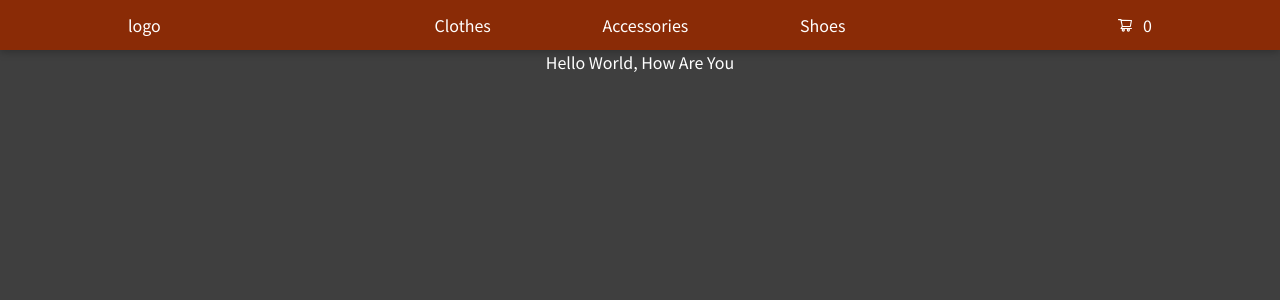
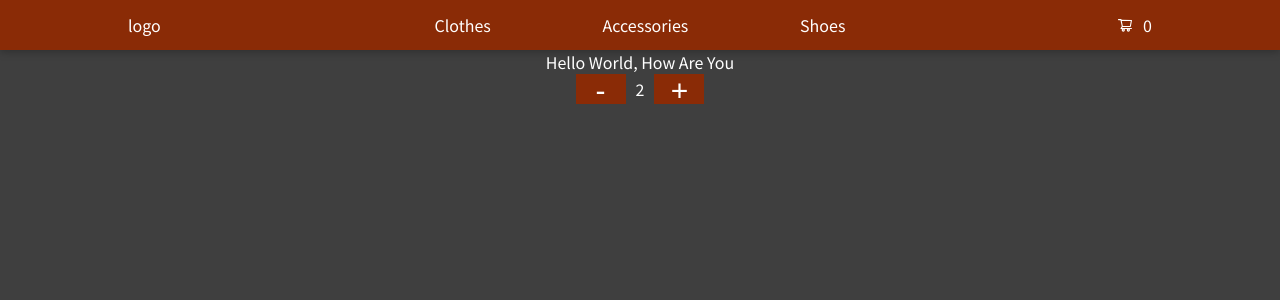
Before and after one commit to francocragnolini/coder_house, a React (Create React App) app: page / in a window 1280 px wide. Shown: the top 300 px of the page. Built offline with nearby package versions, Linux system fonts and the light colour scheme.

Commit message:
ItemCount component completed

```diff
--- /dev/null
+++ b/src/components/ItemCount.jsx
@@ -0,0 +1,34 @@
+import { useState } from "react";
+import classes from "./ItemCount.module.css";
+
+const ItemCount = (props) => {
+  //   setting the state of ItemCount
+  const [count, setCount] = useState(props.initial);
+
+  //  Handlers
+  const operation = (operator) => {
+    if (operator === "-" && count > 1) {
+      setCount(count - 1);
+    }
+    if (operator === "+" && count < props.stock) {
+      setCount(count + 1);
+    }
+  };
+
+  const addHandler = () => {
+    alert("Hello World");
+  };
+  return (
+    <div className={classes.itemCount}>
+      <button type="button" onClick={() => operation("-")}>
+        -
+      </button>
+      <span>{count}</span>
+      <button type="button" onClick={() => operation("+")}>
+        +
+      </button>
+    </div>
+  );
+};
+
+export default ItemCount;
--- /dev/null
+++ b/src/components/ItemCount.module.css
@@ -0,0 +1,20 @@
+.itemCount {
+  display: flex;
+  align-items: center;
+}
+.itemCount button {
+  width: 5rem;
+  height: 3rem;
+  outline: none;
+  border: none;
+  cursor: pointer;
+  background-color: #8a2b06;
+  color: #fff;
+  font-size: 3rem;
+  text-align: center;
+}
+
+.itemCount span {
+  margin: 0 1rem;
+  color: #fff;
+}
--- a/src/pages/ItemListContainer.jsx
+++ b/src/pages/ItemListContainer.jsx
@@ -1,6 +1,16 @@
 import classes from "./ItemListContainer.module.css";
+import ItemCount from "../components/ItemCount";
+
+// Simulating the item data
+const DUMMY_DATA = [{ initial: 2, stock: 5 }];
+
 const ItemListContainer = (props) => {
-  return <div className={classes["item-list-container"]}>{props.greeting}</div>;
+  return (
+    <div className={classes["item-list-container"]}>
+      {props.greeting}
+      <ItemCount initial={DUMMY_DATA[0].initial} stock={DUMMY_DATA[0].stock} />
+    </div>
+  );
 };
 
 export default ItemListContainer;
```
